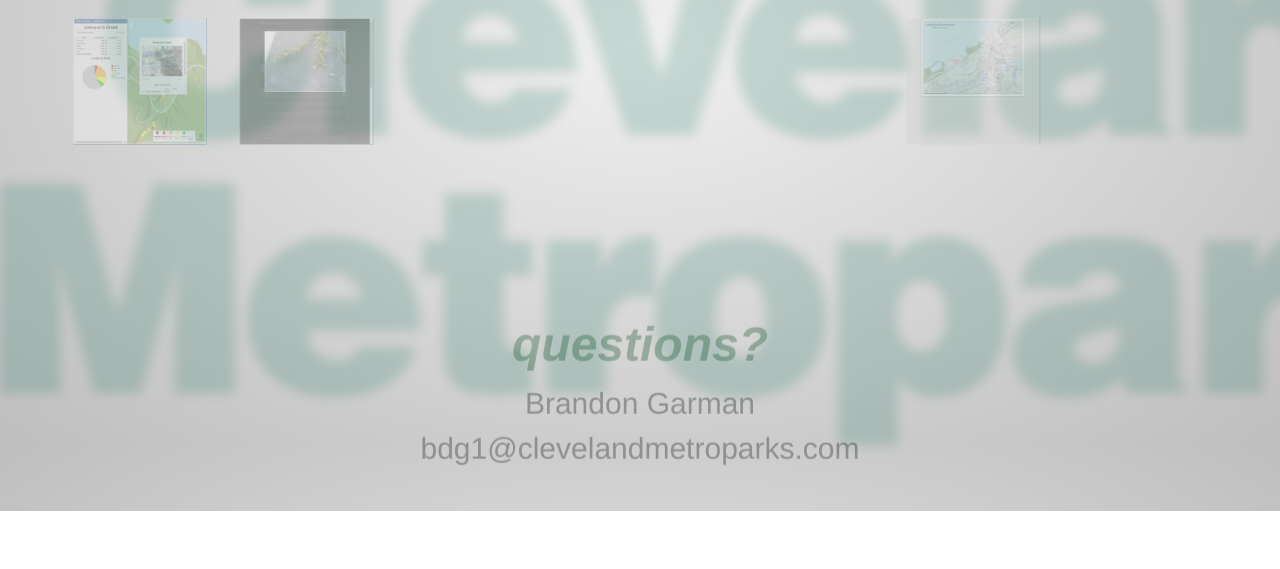
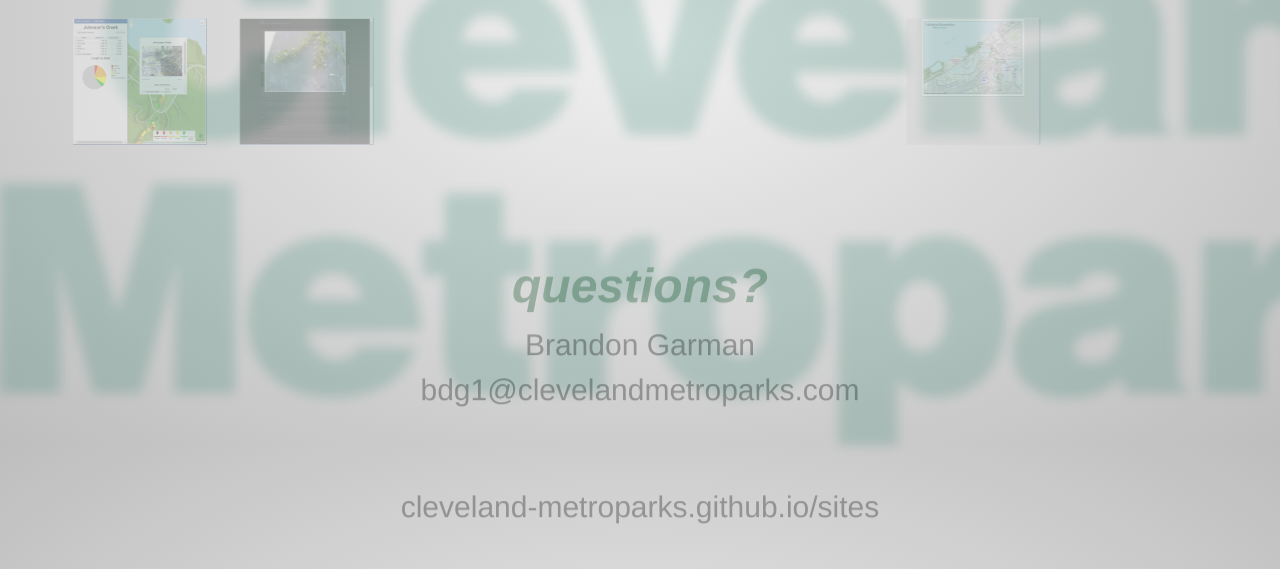
Before and after one commit to cleveland-metroparks/presentations, a plain HTML site: page board_pres/index.html in a window 1280 px wide. Shown: the part 1157-1726 px from the top of the page. Before the commit the page ends 1668 px from the top, so only its background shows below. Drawn offline with Linux system fonts and the light colour scheme.

Commit message:
Update Auckerman Park

```diff
--- a/board_pres/index.html
+++ b/board_pres/index.html
@@ -166,6 +166,8 @@
 		<h1 style="color:#00461B;"><b><i>questions?</i></b></h1>
 		<p style="font-size:30px;">Brandon Garman</p>
 		<p style="font-size:30px;">bdg1@clevelandmetroparks.com</p>
+		<p>&nbsp;</p>
+		<p style="font-size:30px;">cleveland-metroparks.github.io/sites</p>
 
     </div>
 
```
Also changed, not shown: board_pres/images/capital_2.png, board_pres/images/capital_2_bak.png (added), 1 other file.
